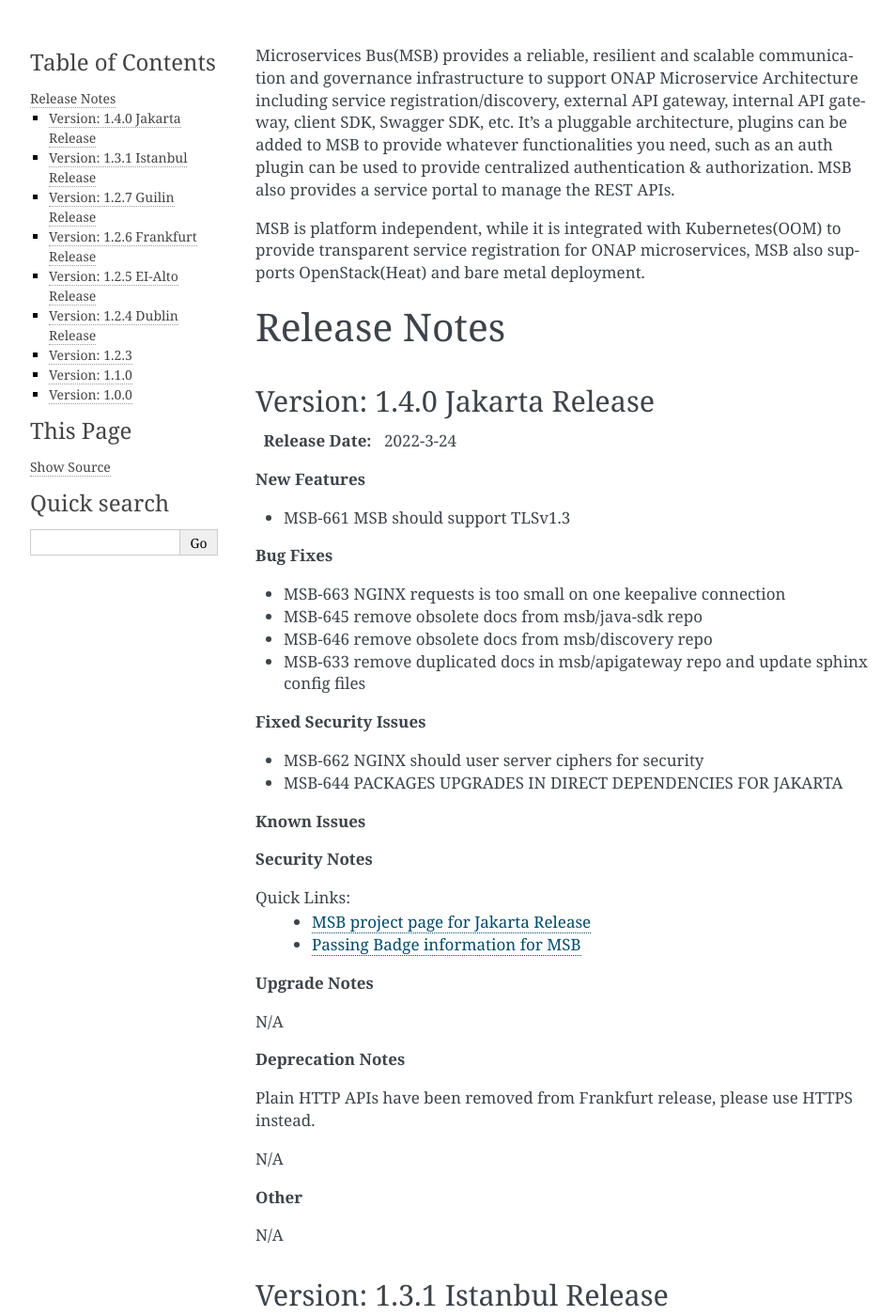
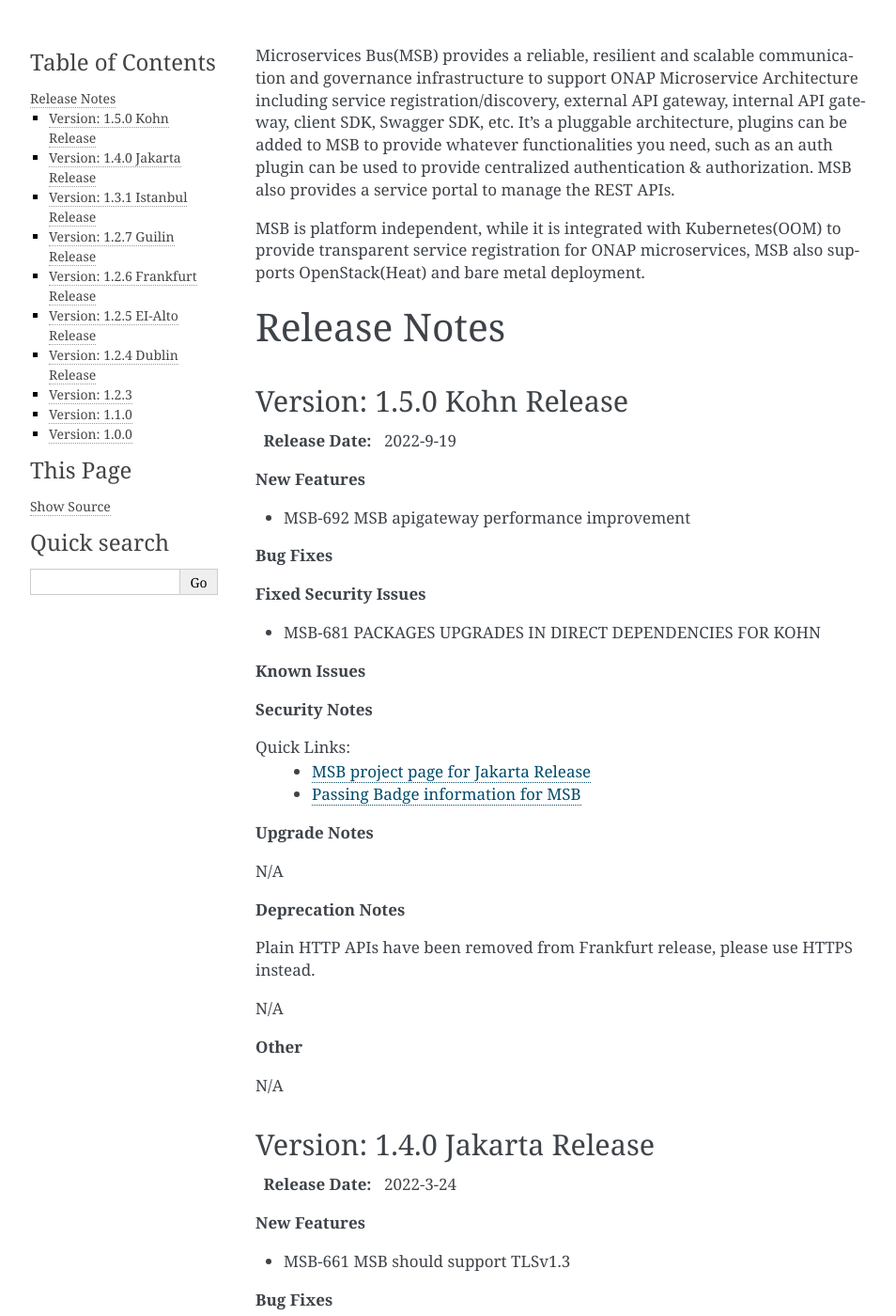
Before and after one commit to onap/archived-msb-apigateway, a Sphinx documentation site: the page built from docs/release-notes.rst, in a window 1280 px wide and 1400 px high. Shown: the whole window at 94% size, without its empty margins (148-1102 px from the left). Built offline with Sphinx 7.4.7, drawn with Linux system fonts in a browser that asks for light colours.

Commit message:
Release apigateway container 1.5.0
 Issue-ID: MSB-703

Signed-off-by: wangjiahang <wang.jiahang@zte.com.cn>
Change-Id: I30e08834694a4e4292f42e014849833c47b507c0

```diff
--- a/docs/release-notes.rst
+++ b/docs/release-notes.rst
@@ -9,6 +9,44 @@ MSB is platform independent, while it is integrated with Kubernetes(OOM) to prov
 
 Release Notes
 =============
+
+Version: 1.5.0 Kohn Release
+-------------------------------
+
+:Release Date: 2022-9-19
+
+**New Features**
+
+- MSB-692 MSB apigateway performance improvement
+
+**Bug Fixes**
+
+**Fixed Security Issues**
+
+- MSB-681 PACKAGES UPGRADES IN DIRECT DEPENDENCIES FOR KOHN
+
+**Known Issues**
+
+**Security Notes**
+
+Quick Links:
+        - `MSB project page for Jakarta Release <https://wiki.onap.org/display/DW/Microservices+Bus+Project>`_
+
+        - `Passing Badge information for MSB <https://bestpractices.coreinfrastructure.org/en/projects/1601>`_
+
+**Upgrade Notes**
+
+N/A
+
+**Deprecation Notes**
+
+Plain HTTP APIs have been removed from Frankfurt release, please use HTTPS instead.
+
+N/A
+
+**Other**
+
+N/A
 
 Version: 1.4.0 Jakarta Release
 -------------------------------
```
Also changed, not shown: 1 other file.
